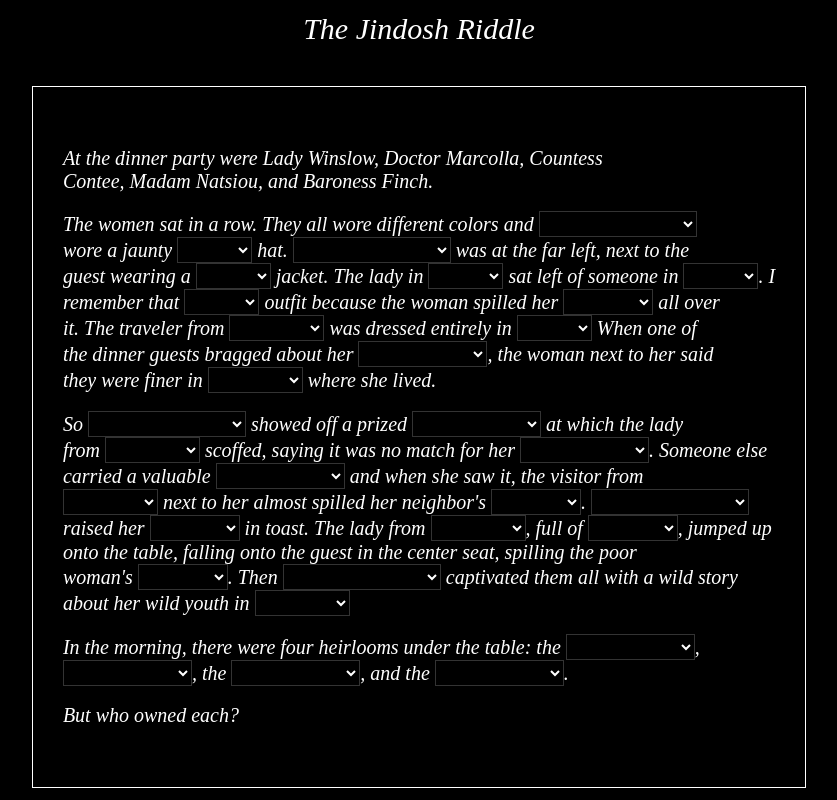
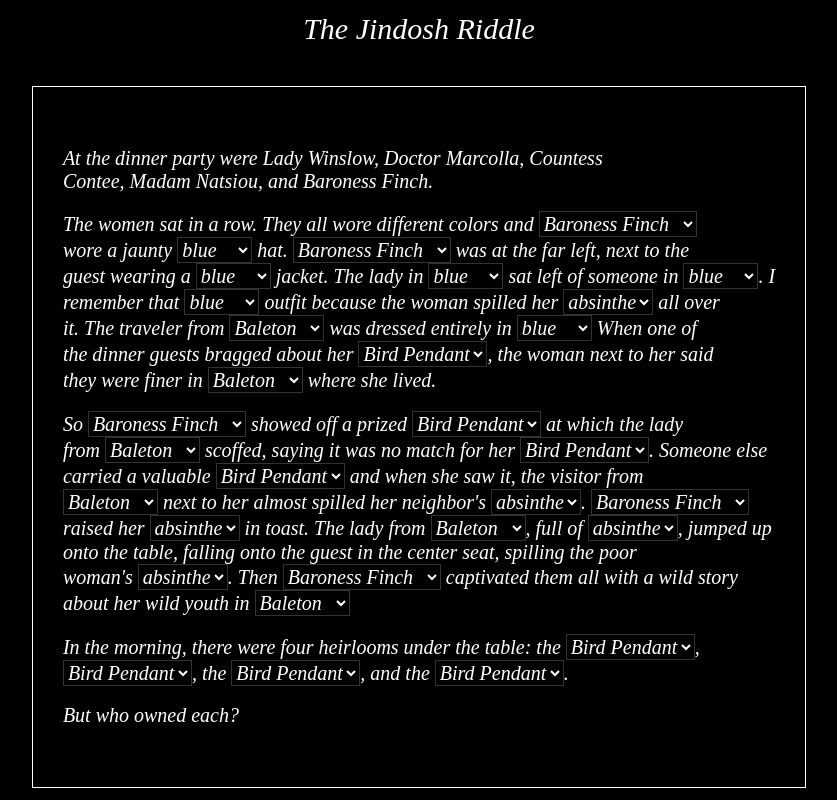
Before and after one commit to KB9/JindoshRiddleSolver, a React (Create React App) app in the folder client/: page / in a window 1280 px wide. Shown: the whole page, without its empty margins (221-1058 px from the left). Built offline with nearby package versions, Linux system fonts and the light colour scheme.

Commit message:
Riddle select component passes inherits parent state

```diff
--- a/client/src/pages/JindoshRiddlePage/components/JindoshRiddle/components/RiddleSelect/RiddleSelect.js
+++ b/client/src/pages/JindoshRiddlePage/components/JindoshRiddle/components/RiddleSelect/RiddleSelect.js
@@ -4,12 +4,15 @@ import "./RiddleSelect.css";
 
 class RiddleSelect extends React.Component {
   render() {
-    const options = this.props.options.map((opt, idx) => {
-      return <option key={idx}>{opt}</option>;
+    let options = this.props.options.map((opt, idx) => {
+      return <option key={idx} value={opt}>{opt}</option>;
     });
     return (
-      <select className="riddle-select">
-        <option />
+      <select
+        className="riddle-select"
+        value={this.props.value}
+        onChange={evt => this.props.onChange(evt)}
+      >
         {options}
       </select>
     );
```
